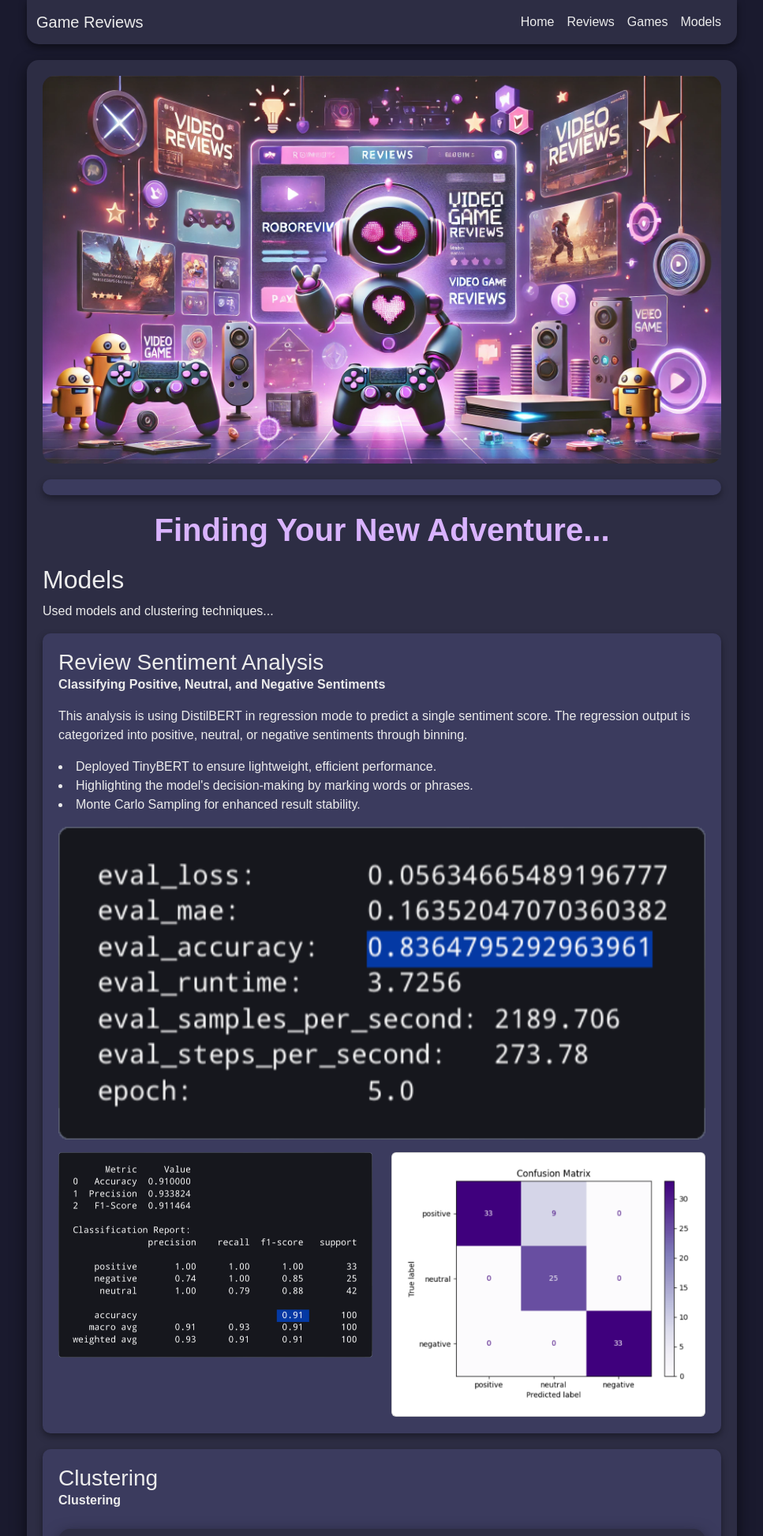
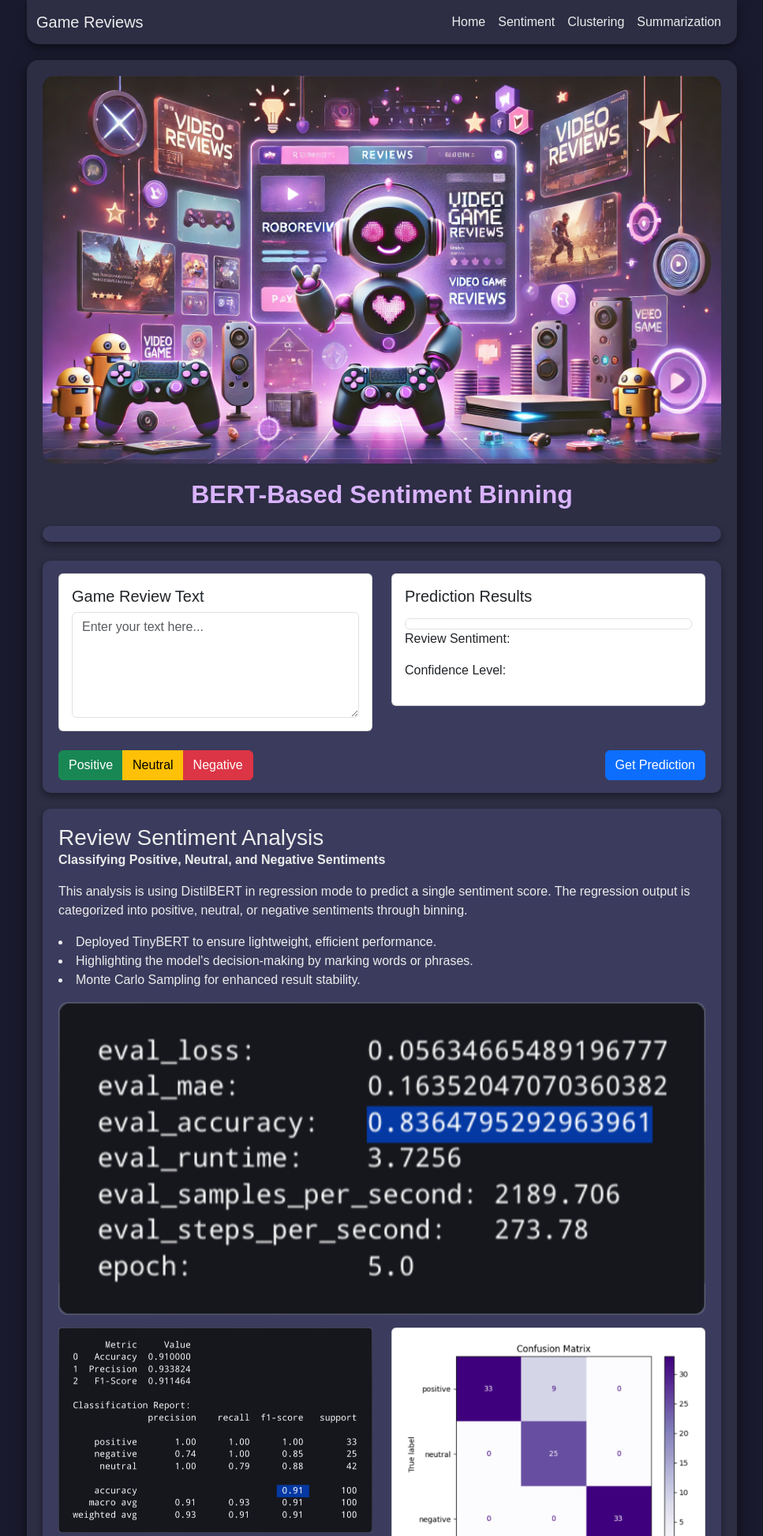
Before and after one commit to Senimtra/robo-reviews, a Django app: template core/templates/index.html in a window 1280 px wide. Shown: the top 1945 px of the page at 79% size, without its empty margins (156-1123 px from the left). Run offline with Django 4.2, Linux system fonts and the light colour scheme; the template is opened without the code that fills it, so the values that code supplies are empty.

Commit message:
add initial sentiment form handling

```diff
--- a/core/templates/index.html
+++ b/core/templates/index.html
@@ -1,14 +1,12 @@
 {% load static %}
 <!DOCTYPE html>
 <html lang="en">
+
 <head>
     <meta charset="UTF-8" />
     <meta name="viewport" content="width=device-width, initial-scale=1.0" />
-        <title>Game Reviews</title>
-        <link
-            href="https://cdn.jsdelivr.net/npm/bootstrap@5.3.0-alpha1/dist/css/bootstrap.min.css"
-            rel="stylesheet"
-        />
+    <title>RoboReviews</title>
+    <link href="https://cdn.jsdelivr.net/npm/bootstrap@5.3.0-alpha1/dist/css/bootstrap.min.css" rel="stylesheet" />
     <link href="{% static 'styles/styles.css' %}" rel="stylesheet" />
 </head>
 
@@ -19,15 +17,8 @@
     <nav class="navbar navbar-expand-sm">
         <div class="container-fluid">
             <a class="navbar-brand" href="#">Game Reviews</a>
-                <button
-                    class="navbar-toggler"
-                    type="button"
-                    data-bs-toggle="collapse"
-                    data-bs-target="#navbarNav"
-                    aria-controls="navbarNav"
-                    aria-expanded="false"
-                    aria-label="Toggle navigation"
-                >
+            <button class="navbar-toggler" type="button" data-bs-toggle="collapse" data-bs-target="#navbarNav"
+                aria-controls="navbarNav" aria-expanded="false" aria-label="Toggle navigation">
                 <span class="navbar-toggler-icon"></span>
             </button>
             <div class="collapse navbar-collapse" id="navbarNav">
@@ -36,13 +27,13 @@
                         <a class="nav-link" href="#">Home</a>
                     </li>
                     <li class="nav-item">
-                            <a class="nav-link" href="#reviews">Reviews</a>
+                        <a class="nav-link" href="#reviews">Sentiment</a>
                     </li>
                     <li class="nav-item">
-                            <a class="nav-link" href="#games">Games</a>
+                        <a class="nav-link" href="#games">Clustering</a>
                     </li>
                     <li class="nav-item">
-                            <a class="nav-link" href="#models">Models</a>
+                        <a class="nav-link" href="#models">Summarization</a>
                     </li>
                 </ul>
             </div>
@@ -51,11 +42,9 @@
 
     <div class="container">
         <!-- Header Image -->
-            <img
-                src="{% static 'images/robo_reviews_header.png' %}"
-                alt="Gaming AI Robot"
-                class="header-image"
-            />
+        <img src="{% static 'images/robo_reviews_header.png' %}" alt="Gaming AI Robot" class="header-image" />
+
+        <h1 class="header-title" id="reviews">BERT-Based Sentiment Binning</h1>
 
         <!-- Top Games Section -->
         <div class="top-games">
@@ -68,93 +57,53 @@
             </div>
         </div>
 
-            <!-- Main Title -->
-            <h1 class="header-title">Finding Your New Adventure...</h1>
-
-            <!-- Game Topic Cluster Section -->
-            {% for section in game_sections %}
-            <div class="body-card">
-                <h3 class="card-title">{{ section.0 }}</h3>
-                <!-- Topic title -->
-                <p class="card-text">{{ section.1|safe }}</p>
-                <!-- Topic decscription -->
-                <div class="container summary-box">
-                    <div class="summary-head d-flex">
-                        <!-- Image Section -->
-                        <div class="card-body summary-image" style="flex: 3">
-                            <img
-                                src="{% static 'images/games_topic_' %}{{ section.2 }}.png"
-                                width="100%"
-                            />
-                        </div>
-                        <!-- Content Section -->
-                        <div
-                            class="summary-content d-flex flex-column justify-content-between"
-                            style="flex: 7"
-                        >
-                            <div>{{ section.3|safe }}</div>
-                            <!-- Topic intro text -->
-                            <div class="d-flex justify-content-between">
-                                <div>Games: {{ section.4.0 }}</div>
-                                <!-- Topic game count -->
-                                <div>Reviews: {{ section.4.1 }}</div>
-                                <!-- Topic review count -->
-                                <a
-                                    class="btn summary-btn"
-                                    data-bs-toggle="collapse"
-                                    href="#collapseSummary{{ section.2 }}"
-                                    role="button"
-                                    aria-expanded="false"
-                                    aria-controls="collapseSummary{{ section.2 }}"
-                                    onclick="collapseTopPicks(this)"
-                                >
-                                    Top Picks
-                                </a>
+        <div class="container mt-4 py-3 review-box">
+            <div class="row">
+                <!-- Card 1 with Textarea -->
+                <div class="col-md-6">
+                    <div class="card">
+                        <div class="card-body">
+                            <h5 class="card-title">Game Review Text</h5>
+                            <textarea id="review-input" class="form-control" rows="5"
+                                placeholder="Enter your text here..."></textarea>
                         </div>
                     </div>
                 </div>
 
-                    <!-- Top Picks Collapse Section -->
-                    <div class="collapse" id="collapseSummary{{ section.2 }}">
-                        <hr class="w-100" />
-                        <div class="container mt-5">
-                            <div class="row d-flex justify-content-between">
-                                {% for images in section.5 %}
-                                <div class="col-md-4 d-flex">
-                                    <div class="card flex-fill">
-                                        <img
-                                            src="{{ images.1 }}"
-                                            class="card-img-top"
-                                            alt="Game Image"
-                                        />
-                                    </div>
-                                </div>
-                                {% endfor %}
-                            </div>
-                        </div>
-                        <hr class="w-100" />
-                        <!-- <div class="pro-text">{{ summarized_text.0|safe }}</div> -->
-                        <hr class="w-100" />
-                        <!-- <div class="contra-text">{{ summarized_text.1|safe }}</div> -->
+                <!-- Dummy Card -->
+                <div class="col-md-6">
+                    <div class="card review-results">
+                        <div class="card-body">
+                            <h5 class="card-title">Prediction Results</h5>
+                            <p class="card-text">
+                            <div id="attention-result" class="form-control attention"></div>
+                            <p id="sentiment">Review Sentiment:<span id="sentiment-result"></span></p>
+                            <p id="confidence">Confidence Level:<span id="confidence-result"></span></p>
+                            </p>
                         </div>
                     </div>
                 </div>
-            {% endfor %}
-
-            <!-- Models Section -->
-            <div id="models">
-                <h2>Models</h2>
-                <p>Used models and clustering techniques...</p>
+            </div>
+            <div class="row">
+                <div class="col-md-12 d-flex justify-content-between align-items-end">
+                    <div class="btn-group mt-4 text-center" role="group" aria-label="Basic example">
+                        <button type="button" class="btn btn-success">Positive</button>
+                        <button type="button" class="btn btn-warning">Neutral</button>
+                        <button type="button" class="btn btn-danger">Negative</button>
+                    </div>
+                    <div>
+                        <button class="btn btn-primary" onclick="getPrediction()">Get Prediction</button>
+                    </div>
+                </div>
+            </div>
         </div>
 
         <!-- Sentiment Analysis Section -->
         <div class="body-card">
             <h3 class="card-title">Review Sentiment Analysis</h3>
             <p class="card-title">
-                    <b
-                        >Classifying Positive, Neutral, and Negative
-                        Sentiments</b
-                    >
+                <b>Classifying Positive, Neutral, and Negative
+                    Sentiments</b>
             </p>
             <p></p>
             <p class="card-text">
@@ -181,20 +130,12 @@
                 </div>
                 <div class="row">
                     <div class="col-md-6">
-                            <img
-                                src="{% static 'images/sentiment_2.png' %}"
-                                class="img-fluid"
-                                alt="Image 1"
-                            />
+                        <img src="{% static 'images/sentiment_2.png' %}" class="img-fluid" alt="Image 1" />
                     </div>
                     <div class="col-md-6">
                         <div class="card">
                             <div class="card-body">
-                                    <img
-                                        src="{% static 'images/sentiment_3.png' %}"
-                                        class="img-fluid"
-                                        alt="Image 2"
-                                    />
+                                <img src="{% static 'images/sentiment_3.png' %}" class="img-fluid" alt="Image 2" />
                             </div>
                         </div>
                     </div>
@@ -202,6 +143,67 @@
             </div>
             <p></p>
         </div>
+
+        <h1 class="header-title" id="games">Finding your new Adventure...</h1>
+
+        <!-- Game Topic Cluster Section -->
+        {% for section in game_sections %}
+        <div class="body-card">
+            <h3 class="card-title">{{ section.0 }}</h3>
+            <!-- Topic title -->
+            <p class="card-text">{{ section.1|safe }}</p>
+            <!-- Topic decscription -->
+            <div class="container summary-box">
+                <div class="summary-head d-flex">
+                    <!-- Image Section -->
+                    <div class="card-body summary-image" style="flex: 3">
+                        <img src="{% static 'images/games_topic_' %}{{ section.2 }}.png" width="100%" />
+                    </div>
+                    <!-- Content Section -->
+                    <div class="summary-content d-flex flex-column justify-content-between" style="flex: 7">
+                        <div>{{ section.3|safe }}</div>
+                        <!-- Topic intro text -->
+                        <div class="d-flex justify-content-between">
+                            <div>Games: {{ section.4.0 }}</div>
+                            <!-- Topic game count -->
+                            <div>Reviews: {{ section.4.1 }}</div>
+                            <!-- Topic review count -->
+                            <div>
+                                <a class="btn summary-btn accordion-button" data-bs-toggle="collapse"
+                                    href="#collapseSummary{{ section.2 }}" role="button" aria-expanded="false"
+                                    aria-controls="collapseSummary{{ section.2 }}" onclick="collapseTopPicks(this)">
+                                    Top Picks
+                                </a>
+                            </div>
+                        </div>
+                    </div>
+                </div>
+
+                <!-- Top Picks Collapse Section -->
+                <div class="collapse accordion-collapse" id="collapseSummary{{ section.2 }}">
+                    <hr class="w-100" />
+                    <div class="container mt-1">
+                        <div class="row d-flex justify-content-between">
+                            {% for images in section.5 %}
+                            <div class="col-md-4 d-flex">
+                                <div class="card p-3 flex-fill">
+                                    <img src="{{ images.1 }}" class="card-img-top" alt="Game Image" />
+                                </div>
+                            </div>
+                            {% endfor %}
+                        </div>
+                    </div>
+                    <hr class="w-100" />
+                    <!-- <div class="pro-text">{{ summarized_text.0|safe }}</div> -->
+                    <hr class="w-100" />
+                    <!-- <div class="contra-text">{{ summarized_text.1|safe }}</div> -->
+                </div>
+            </div>
+        </div>
+        {% endfor %}
+
+        <!-- Models Section -->
+        <h1 class="header-title" id="models">Models and clustering techniques...</h1>
 
         <!-- Clustering Section -->
         <div class="body-card">
@@ -213,10 +215,7 @@
                         <div class="card-title">Topic 1</div>
                         <div class="card">
                             <div class="card-body">
-                                    <img
-                                        src="{% static 'images/topic_1.png' %}"
-                                        width="100%"
-                                    />
+                                <img src="{% static 'images/topic_1.png' %}" width="100%" />
                             </div>
                         </div>
                     </div>
@@ -224,10 +223,7 @@
                         <div class="card-title">Topic 2</div>
                         <div class="card">
                             <div class="card-body">
-                                    <img
-                                        src="{% static 'images/topic_2.png' %}"
-                                        width="100%"
-                                    />
+                                <img src="{% static 'images/topic_2.png' %}" width="100%" />
                             </div>
                         </div>
                     </div>
@@ -237,10 +233,7 @@
                         <div class="card-title">Topic 3</div>
                         <div class="card">
                             <div class="card-body">
-                                    <img
-                                        src="{% static 'images/topic_3.png' %}"
-                                        width="100%"
-                                    />
+                                <img src="{% static 'images/topic_3.png' %}" width="100%" />
                             </div>
                         </div>
                     </div>
@@ -248,10 +241,7 @@
                         <div class="card-title">Topic 4</div>
                         <div class="card">
                             <div class="card-body">
-                                    <img
-                                        src="{% static 'images/topic_4.png' %}"
-                                        width="100%"
-                                    />
+                                <img src="{% static 'images/topic_4.png' %}" width="100%" />
                             </div>
                         </div>
                     </div>
@@ -282,24 +272,10 @@
         <footer>&copy; 2024 Game Reviews Hub. All rights reserved.</footer>
     </div>
 
-        <!-- JavaScript Functions -->
-        <script>
-            function expandSummary(button) {
-                const summaryBox = button.closest(".summary-box");
-                const allSummaryBoxes = Array.from(
-                    document.getElementsByClassName("summary-box")
-                );
-                const otherBoxes = allSummaryBoxes.filter(
-                    (box) => box !== summaryBox
-                );
-                otherBoxes.forEach((box) => box.classList.remove("expanded"));
-                summaryBox.classList.toggle("expanded");
-            }
-        </script>
-
     <body>
         <!-- External Scripts -->
         <script src="https://cdn.jsdelivr.net/npm/bootstrap@5.3.0-alpha1/dist/js/bootstrap.bundle.min.js"></script>
     </body>
 </body>
+
 </html>
--- a/core/urls.py
+++ b/core/urls.py
@@ -4,6 +4,8 @@ from . import views
 
 urlpatterns = [
     path('', views.index, name = 'index'),
+    # Sentiment classification
+    path('predict/', views.predict, name = 'predict'),
     # ex: /
     path('<str:parent_asin>/', views.detail, name = 'detail'),
     # ex: /B00XY0IVK4/reviews/
--- a/static/js/scripts.js
+++ b/static/js/scripts.js
@@ -1,5 +1,142 @@
-function collapseTopPicks(button) {
-    // Remove .show from class list to collapse opened containers
-    const collapseElements = document.querySelectorAll('.collapse.show');
-    collapseElements.forEach(element => {element.classList.remove('show')})
+// Function to get CSRF token from the cookie
+const getCookie = (name) => {
+    let cookieValue = null;
+    if (document.cookie && document.cookie !== "") {
+        const cookies = document.cookie.split(";");
+        for (let i = 0; i < cookies.length; i++) {
+            const cookie = cookies[i].trim();
+            // Check if this cookie starts with the desired name
+            if (cookie.substring(0, name.length + 1) === name + "=") {
+                cookieValue = decodeURIComponent(
+                    cookie.substring(name.length + 1)
+                );
+                break;
+            }
+        }
+    }
+    return cookieValue;
+};
+
+// Get the CSRF token
+const csrftoken = getCookie("csrftoken");
+
+// Function to handle prediction
+const getPrediction = () => {
+    // Get text from the input box
+    const reviewText = document.getElementById("review-input").value;
+
+    // Send the POST request
+    fetch("/predict/", {
+        method: "POST",
+        headers: {
+            "Content-Type": "application/json",
+            "X-CSRFToken": csrftoken,
+        },
+        body: JSON.stringify({ review: reviewText }),
+    })
+        .then((response) => response.json())
+        .then((result) => {
+            // Process the prediction result
+            setupAttention(
+                result.data.token_scores,
+                result.data.confidence,
+                result.data.sentiment
+            );
+
+            // Display sentiment and confidence in the UI
+            document.getElementById("sentiment-result").innerText =
+                result.data.sentiment;
+            document.getElementById("confidence-result").innerText = Number(
+                result.data.confidence.toFixed(2)
+            );
+        });
+};
+
+// Function to visualize attention scores
+const setupAttention = (scores, confidence, sentiment) => {
+    let att_array = [];
+
+    // Extract attention scores
+    scores.forEach((item) => {
+        att_array.push(item.attention);
+    });
+
+    // Remove special tokens (e.g., [CLS], [SEP])
+    att_array = att_array.slice(1, -1);
+
+    // Normalize attention scores
+    att_array = att_array.map((value) => Math.log(value + 1)); // Add 1 to avoid log(0)
+    let att_min = Math.min(...att_array) + 0.000000001;
+    let att_max = Math.max(...att_array);
+    let normalized_att = att_array.map((value) =>
+        Math.round(Math.min((value - att_min) * 255) / (att_max - att_min) + 40)
+    );
+
+    // Ensure values are within bounds
+    normalized_att = normalized_att.map((value) =>
+        Math.max(0, Math.min(value, 100))
+    );
+
+    let token_array = [];
+    // Extract tokens
+    scores.forEach((item) => {
+        token_array.push(item.token);
+    });
+
+    // Remove special tokens
+    token_array = token_array.slice(1, -1);
+
+    let html_text = "";
+    let green, red, blue;
+
+    // Generate HTML with color-coded tokens
+    for (let i = 0; i < token_array.length; i++) {
+        let token = token_array[i];
+        if (sentiment === "Positive") {
+            green = normalized_att[i];
+            red = 0;
+            blue = 0;
+        } else if (sentiment === "Negative") {
+            green = 0;
+            blue = 0;
+            red = normalized_att[i];
+        } else {
+            // Neutral sentiment
+            green = 0;
+            red = 0;
+            blue = normalized_att[i];
+        }
+        html_text += `<span style="background-color: rgb(${red}, ${green}, ${blue});">&nbsp;&nbsp;${token}&nbsp;&nbsp;</span> `;
+    }
+
+    // Update attention visualization in the UI
+    html_text = `<p>${html_text.trim()}</p>`;
+    document.getElementById("attention-result").innerHTML = html_text;
+};
+
+// Function to collapse all other accordions when one is opened
+function collapseTopPicks() {
+    // Attach event listeners to all accordion buttons
+    document.querySelectorAll(".accordion-button").forEach((button) => {
+        button.addEventListener("click", () => {
+            const targetId = button.getAttribute("data-bs-target");
+            const targetElement = document.querySelector(targetId);
+
+            // Close all other accordions
+            document
+                .querySelectorAll(".accordion-collapse.show")
+                .forEach((openAccordion) => {
+                    if (openAccordion !== targetElement) {
+                        const collapseInstance =
+                            bootstrap.Collapse.getInstance(openAccordion) ||
+                            new bootstrap.Collapse(openAccordion, {
+                                toggle: false,
+                            });
+                        collapseInstance.hide(); // Triggers the smooth closing animation
+                    }
+                });
+
+            // The clicked accordion opens automatically via Bootstrap's default behavior
+        });
+    });
 }
--- a/static/styles/styles.css
+++ b/static/styles/styles.css
@@ -18,7 +18,10 @@ body {
     z-index: 1000;
 }
 
-.navbar-brand,
+.navbar-brand {
+    color: #ececec !important;
+}
+
 .nav-link {
     color: #ececec !important;
 }
@@ -46,7 +49,7 @@ body {
 
 .header-title {
     text-align: center;
-    font-size: 2.5rem;
+    font-size: 2rem;
     margin: 20px 0;
     font-weight: bold;
     color: #d9b3ff; /* Violet tone */
@@ -177,3 +180,20 @@ footer {
 .contra-text b {
     color: red;
 }
+
+/* Review section styles */
+.review-box {
+    border-radius: 10px;
+    background-color: #3b3b5e;
+    margin: 20px 0;
+    padding: 10px 20px;
+    box-shadow: 0 4px 10px rgba(0, 0, 0, 0.4);
+}
+
+.review-buttons {
+    border: 1px solid red;
+}
+
+.review-results {
+    /* height: 12.4em; */
+}
```
Also changed, not shown: core/views.py (+33 -1 lines). Lines whose indentation alone changed are shown as unchanged.
